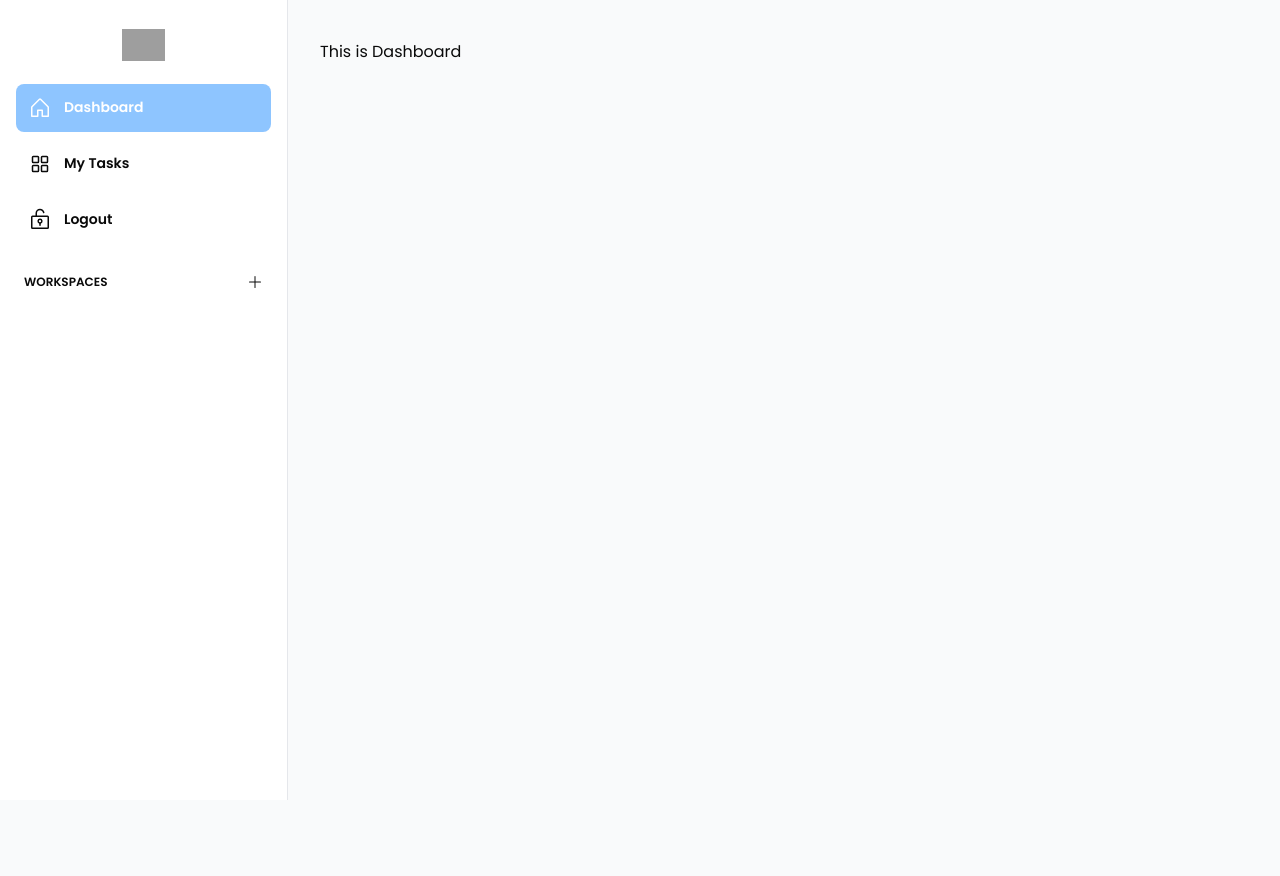
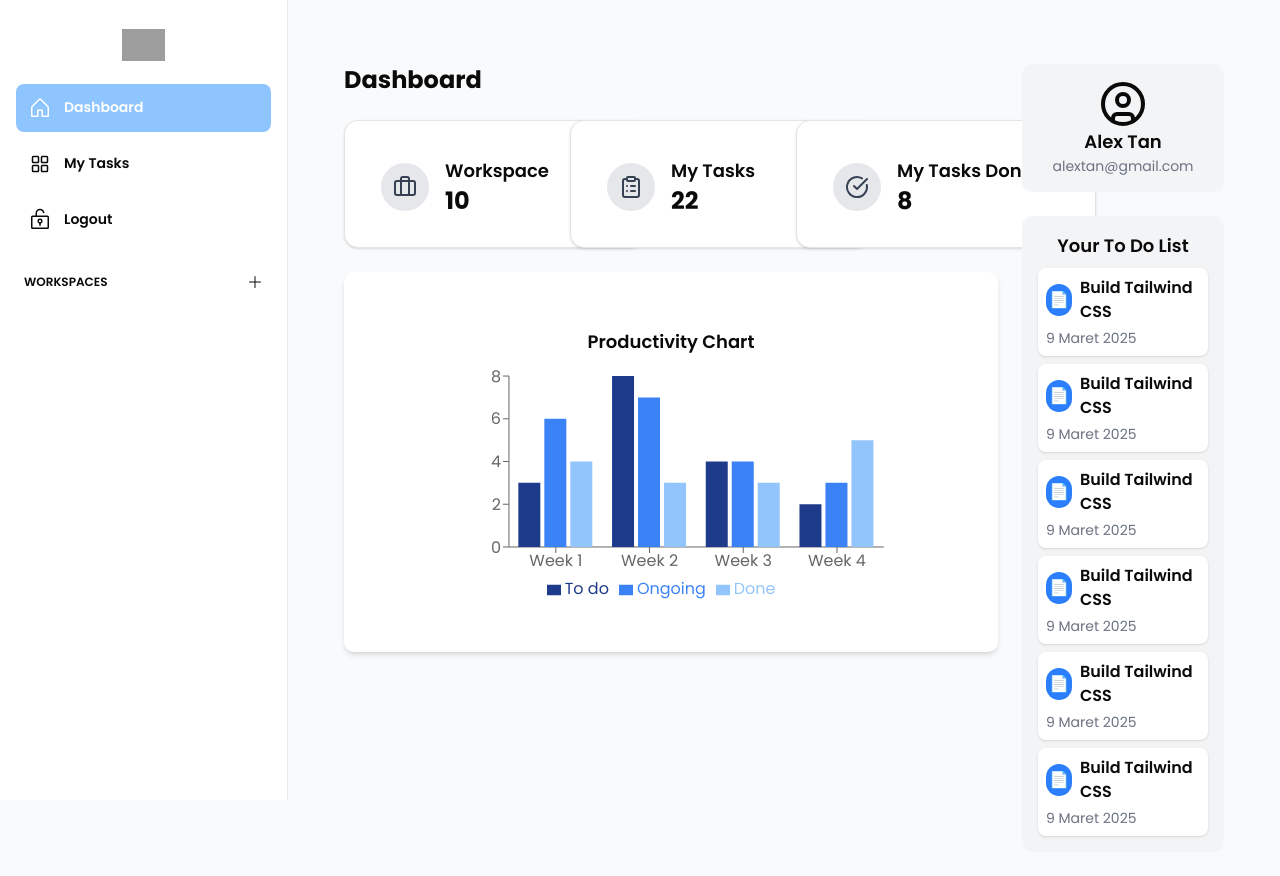
Before and after one commit to kingslyDev/scheduro-fe, a Next.js app: page /dashboard in a window 1280 px wide. Shown: the top 876 px of the page. Before the commit the page ends 800 px from the top, so only its background shows below. Built offline with nearby package versions, Linux system fonts and the light colour scheme; grey boxes are pictures that could not be loaded.

Commit message:
dashboard terbaru

```diff
--- a/package.json
+++ b/package.json
@@ -35,6 +35,7 @@
     "react": "^19.0.0",
     "react-dom": "^19.0.0",
     "react-icons": "^5.5.0",
+    "recharts": "^2.15.1",
     "sonner": "^2.0.1",
     "swiper": "^11.2.5",
     "tailwind-merge": "^3.0.2",
--- a/src/pages/dashboard/index.jsx
+++ b/src/pages/dashboard/index.jsx
@@ -1,8 +1,97 @@
 import AppLayout from '@/components/layouts/AppLayout';
+import { Card, CardContent } from '@/components/ui/card';
+import { BarChart, Bar, XAxis, YAxis, Tooltip, Legend, ResponsiveContainer } from 'recharts';
+import { UserCircle, Briefcase, ClipboardList, CheckCircle } from 'lucide-react';
+
+const data = [
+  { week: 'Week 1', todo: 3, ongoing: 6, done: 4 },
+  { week: 'Week 2', todo: 8, ongoing: 7, done: 3 },
+  { week: 'Week 3', todo: 4, ongoing: 4, done: 3 },
+  { week: 'Week 4', todo: 2, ongoing: 3, done: 5 }
+];
 
 export default function Dashboard() {
-  return <div>This is Dashboard</div>;
+  return (
+    <div className="p-6 space-y-6 grid grid-cols-4 gap-6">
+      <div className="col-span-3 space-y-6">
+        <h1 className="text-2xl font-bold">Dashboard</h1>
+
+        <div className="grid grid-cols-3 gap-6">
+          <Card className="w-[300px] h-32 flex items-center justify-start p-4">
+            <CardContent className="p-5 flex items-center space-x-4 w-full">
+              <div className="w-12 h-12 flex items-center justify-center rounded-full bg-gray-200">
+                <Briefcase className="h-6 w-6 text-gray-700" />
+              </div>
+              <div className="flex flex-col">
+                <p className="text-lg font-semibold">Workspace</p>
+                <p className="text-2xl font-bold">10</p>
+              </div>
+            </CardContent>
+          </Card>
+          <Card className="w-[300px] h-32 flex items-center justify-start p-4">
+            <CardContent className="p-5 flex items-center space-x-4 w-full">
+              <div className="w-12 h-12 flex items-center justify-center rounded-full bg-gray-200">
+                <ClipboardList className="h-6 w-6 text-gray-700" />
+              </div>
+              <div className="flex flex-col">
+                <p className="text-lg font-semibold">My Tasks</p>
+                <p className="text-2xl font-bold">22</p>
+              </div>
+            </CardContent>
+          </Card>
+          <Card className="w-[300px] h-32 flex items-center justify-start p-4 self-end">
+            <CardContent className="p-5 flex items-center space-x-4 w-full">
+              <div className="w-12 h-12 flex items-center justify-center rounded-full bg-gray-200">
+                <CheckCircle className="h-6 w-6 text-gray-700" />
+              </div>
+              <div className="flex flex-col">
+                <p className="text-lg font-semibold">My Tasks Done</p>
+                <p className="text-2xl font-bold">8</p>
+              </div>
+            </CardContent>
+          </Card>
+        </div>
+
+        <div className="bg-white p-6 rounded-lg shadow-md w-full text-center h-[380px]">
+          <h2 className="text-lg font-semibold mt-8 text-center">Productivity Chart</h2>
+          <ResponsiveContainer width="80%" height={250} className="mx-auto">
+            <BarChart data={data} margin={{ top: 20, right: 30, left: 20, bottom: 5 }}>
+              <XAxis dataKey="week" />
+              <YAxis />
+              <Tooltip />
+              <Legend wrapperStyle={{ marginTop: "10px" }} />
+              <Bar dataKey="todo" fill="#1E3A8A" name="To do" />
+              <Bar dataKey="ongoing" fill="#3B82F6" name="Ongoing" />
+              <Bar dataKey="done" fill="#93C5FD" name="Done" />
+            </BarChart>
+          </ResponsiveContainer>
+        </div>
+      </div>
+
+      <div className="col-span-1 space-y-6">
+        <div className="bg-gray-100 p-4 rounded-lg text-center">
+          <UserCircle className="h-12 w-12 mx-auto" />
+          <p className="text-lg font-semibold">Alex Tan</p>
+          <p className="text-sm text-gray-500">alextan@gmail.com</p>
+        </div>
+
+        <div className="bg-gray-100 p-4 rounded-lg">
+          <h3 className="text-lg font-semibold text-center">Your To Do List</h3>
+          <ul className="mt-2 space-y-2">
+            {[...Array(6)].map((_, i) => (
+              <li key={i} className="flex flex-col p-2 bg-white rounded-md shadow space-y-1">
+                <div className="flex items-center space-x-2">
+                  <span className="w-8 h-8 bg-blue-500 text-white flex items-center justify-center rounded-full">📄</span>
+                  <span className="font-semibold">Build Tailwind CSS</span>
+                </div>
+                <span className="text-sm text-gray-500">9 Maret 2025</span>
+              </li>
+            ))}
+          </ul>
+        </div>
+      </div>
+    </div>
+  );
 }
 
-// Pastikan pakai getLayout, bukan .layout
 Dashboard.getLayout = (page) => <AppLayout title="Dashboard">{page}</AppLayout>;
```
Also changed, not shown: 1 other file (tests, documents, lock files or other folders).
